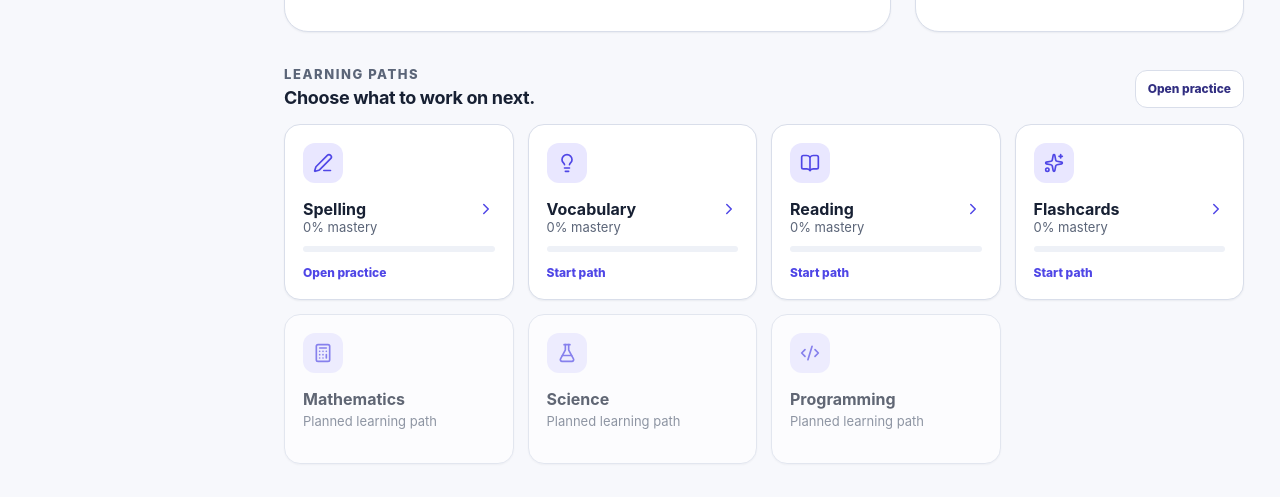
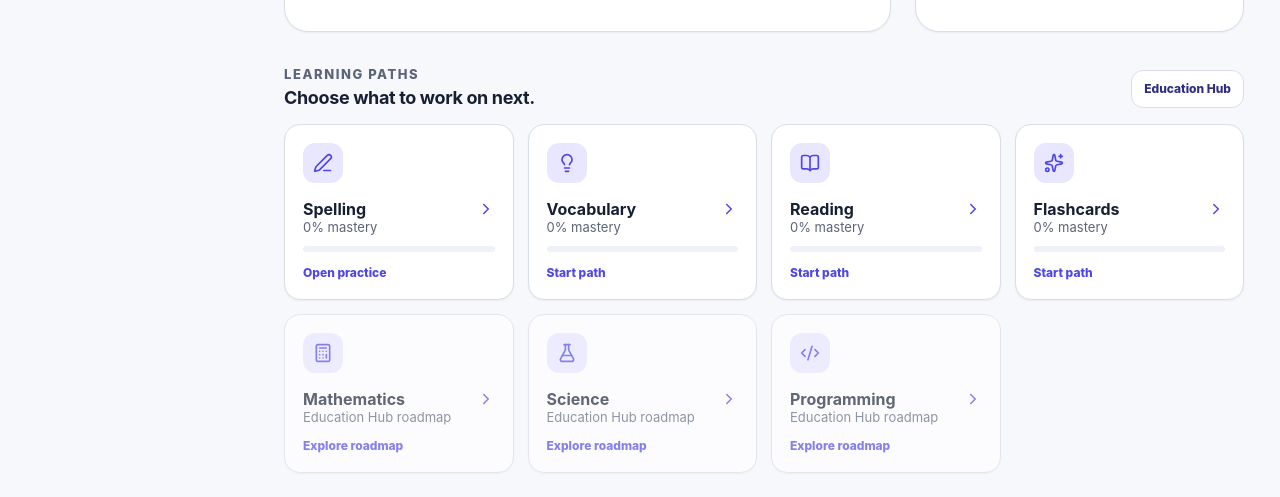
Before and after one commit to Quejsia/Lifehub-, a Next.js app: page / in a window 1280 px wide. Shown: the part 817-1314 px from the top of the page. Built offline with nearby package versions, Linux system fonts and the light colour scheme; no server answers; the database is empty.

Commit message:
Connect learning paths to Education Hub

```diff
--- a/src/components/lifehub-home.tsx
+++ b/src/components/lifehub-home.tsx
@@ -10,9 +10,9 @@ const topics = [
   { title: "Vocabulary", subtitle: "Everyday word challenges", courseSlug: "vocabulary-basics", href: "/learn/vocabulary-basics", icon: Lightbulb, live: true },
   { title: "Reading", subtitle: "Short comprehension checks", courseSlug: "reading-foundations", href: "/learn/reading-foundations", icon: BookOpen, live: true },
   { title: "Flashcards", subtitle: "Adaptive recall deck", courseSlug: "flashcard-foundations", href: "/learn/flashcard-foundations", icon: Sparkles, live: true },
-  { title: "Mathematics", subtitle: "Planned learning path", courseSlug: null, href: null, icon: Calculator, live: false },
-  { title: "Science", subtitle: "Planned learning path", courseSlug: null, href: null, icon: FlaskConical, live: false },
-  { title: "Programming", subtitle: "Planned learning path", courseSlug: null, href: null, icon: Code2, live: false },
+  { title: "Mathematics", subtitle: "Education Hub roadmap", courseSlug: null, href: "/education#mathematics", icon: Calculator, live: false },
+  { title: "Science", subtitle: "Education Hub roadmap", courseSlug: null, href: "/education#science", icon: FlaskConical, live: false },
+  { title: "Programming", subtitle: "Education Hub roadmap", courseSlug: null, href: "/education#programming", icon: Code2, live: false },
 ];
 
 function pct(value: number, fallback = 0) {
@@ -74,7 +74,7 @@ export async function LifeHubHome() {
               <p className="eyebrow" style={{ marginBottom: 5 }}>LEARNING PATHS</p>
               <h2 id="paths-title">Choose what to work on next.</h2>
             </div>
-            <Link href="/practice" className="nav-link">Open practice</Link>
+            <Link href="/education" className="nav-link">Education Hub</Link>
           </div>
           <div className="topic-grid">
             {topics.map((topic) => {
@@ -101,7 +101,7 @@ export async function LifeHubHome() {
                         <div className="topic-progress-fill" style={{ width: `${masteryByCourse.get(topic.courseSlug) ?? 0}%` }} />
                       </div>
                     )}
-                    <span className="topic-open">{isSpelling ? "Open practice" : "Start path"}</span>
+                    <span className="topic-open">{isSpelling ? "Open practice" : topic.live ? "Start path" : "Explore roadmap"}</span>
                   </Link>
                 );
               }
```
